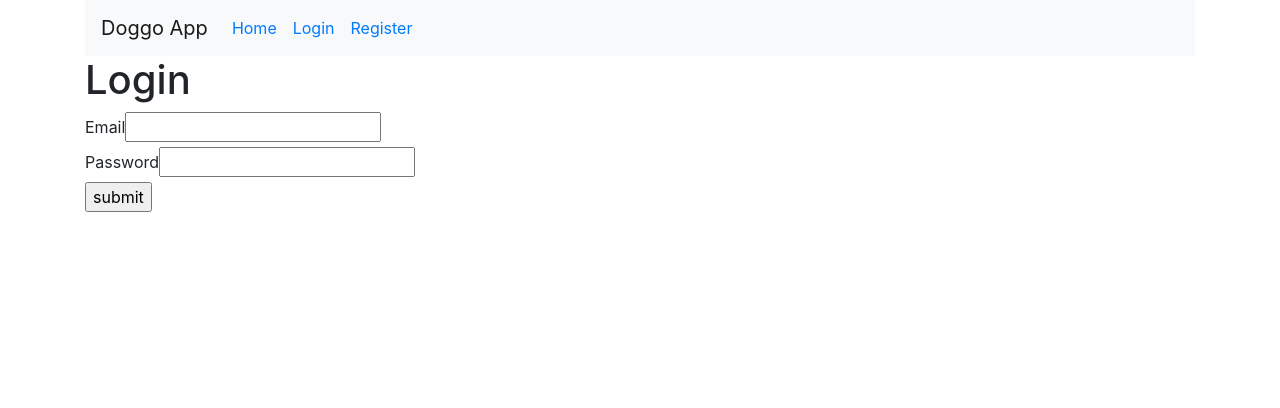
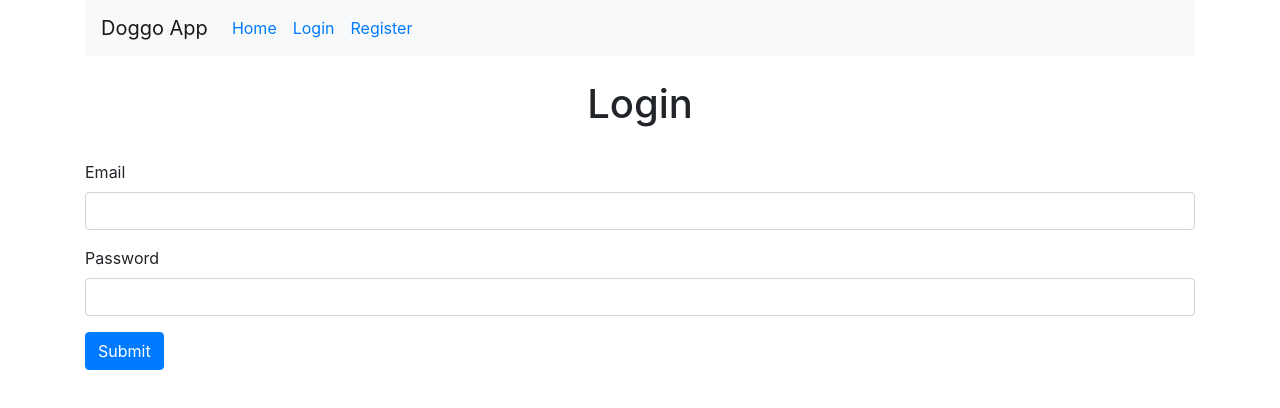
Before and after one commit to yashjais/Doggo-App, a React (Create React App) app: page /login in a window 1280 px wide. Shown: the top 408 px of the page. Built offline with nearby package versions, Linux system fonts and the light colour scheme.

Commit message:
remaining designing and refactoring of code

```diff
--- a/src/App.js
+++ b/src/App.js
@@ -1,5 +1,5 @@
 import React from 'react'
-import {BrowserRouter, Link, Route, Switch} from 'react-router-dom'
+import {BrowserRouter, Link, Route} from 'react-router-dom'
 
 import Home from './components/home'
 import Login from './components/users/login'
@@ -12,7 +12,7 @@ function App(){
     const handleLogout = () => {
 
         localStorage.removeItem('authToken')
-        window.location.reload()
+        window.location.href = "/"
 
     }
     return (
--- a/src/components/Doggo/doggoShowPage.js
+++ b/src/components/Doggo/doggoShowPage.js
@@ -27,7 +27,7 @@ class DoggoShow extends React.Component {
                 <h3> Breed - {this.state.breed}</h3>
                 {this.state.subbreed &&
                 <h3> SubBreed - {this.state.subbreed}</h3>}
-                <img src={this.state.image} />
+                <img src={this.state.image} alt="doggo_image" />
             </div>
         )
     }
--- a/src/components/users/login.js
+++ b/src/components/users/login.js
@@ -32,15 +32,20 @@ class Login extends React.Component {
     render() {
         return (
             <div>
-                <h1>Login</h1>
+                <br />
+                <h1 style={{textAlign: 'center'}}>Login</h1> <br />
                 <form onSubmit={this.handleSubmit}>
-                    <label htmlFor="email">Email</label>
-                    <input id="email" name="email" type="text" onChange={this.handleClick} /> <br />
+                    <div className="form-group">
+                        <label htmlFor="email">Email</label>
+                        <input id="email" name="email" type="text" className="form-control" onChange={this.handleClick} />
+                    </div>
 
-                    <label htmlFor="password">Password</label>
-                    <input id="password" name="password" type="password" onChange={this.handleClick} /> <br />
+                    <div className="form-group">
+                        <label htmlFor="password">Password</label>
+                        <input id="password" name="password" type="password" className="form-control" onChange={this.handleClick} />
+                    </div>
 
-                    <input type="submit" value="submit"/>
+                    <button type="submit" className="btn btn-primary">Submit</button>
                 </form>
             </div>
         )
--- a/src/components/users/register.js
+++ b/src/components/users/register.js
@@ -1,5 +1,4 @@
 import React from 'react'
-import Backendless from 'backendless'
 import axios from 'axios'
 
 class Register extends React.Component {
@@ -34,16 +33,21 @@ class Register extends React.Component {
     render() {
         return (
             <div>
-                <h1>Register</h1>
-                <form onSubmit={this.handleSubmit}>
+            <br />
+            <h1 style={{textAlign: 'center'}}>Register</h1> <br />
+            <form onSubmit={this.handleSubmit}>
+                <div className="form-group">
                     <label htmlFor="email">Email</label>
-                    <input id="email" name="email" type="text" onChange={this.handleClick} /> <br />
+                    <input id="email" name="email" type="text" className="form-control" onChange={this.handleClick} />
+                </div>
 
+                <div className="form-group">
                     <label htmlFor="password">Password</label>
-                    <input id="password" name="password" type="password" onChange={this.handleClick} /> <br />
+                    <input id="password" name="password" type="password" className="form-control" onChange={this.handleClick} />
+                </div>
 
-                    <input type="submit" value="submit"/>
-                </form>
+                <button type="submit" className="btn btn-primary">Submit</button>
+            </form>
             </div>
         )
     }
```
Also changed, not shown: 1 other file (tests, documents, lock files or other folders).
